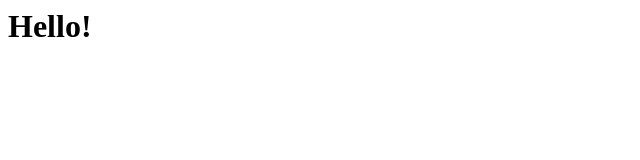
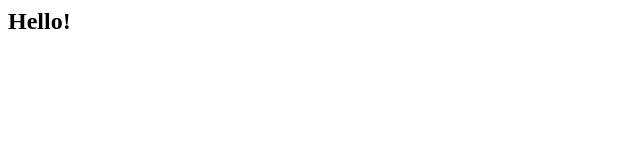
Before and after one commit to Kradirhamik/porto, a plain HTML site: page index.html in a window 1280 px wide. Shown: the whole page, without its empty margins (0-640 px from the left). Drawn offline with Linux system fonts and the light colour scheme.

Commit message:
Update index.html

```diff
--- a/index.html
+++ b/index.html
@@ -1 +1 @@
-<h1>Hello!</h1>
+<h2>Hello!</h2>
```
